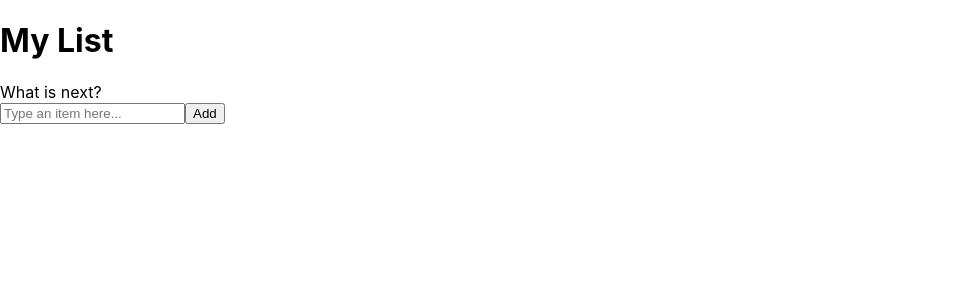
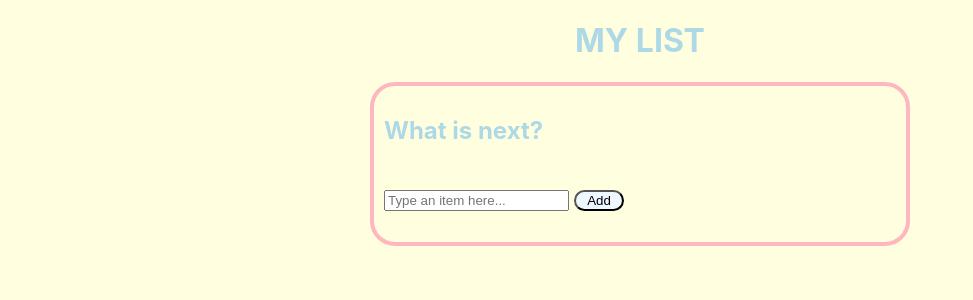
Before and after one commit to lyubomirakostovaa/to-do-list, a React (Create React App) app: page / in a window 1280 px wide. Shown: the top 300 px of the page, without its empty margins (0-973 px from the left). Built offline with nearby package versions, Linux system fonts and the light colour scheme.

Commit message:
Style elements

```diff
--- a/src/ToDoList.css
+++ b/src/ToDoList.css
@@ -0,0 +1,31 @@
+body {
+    background: lightyellow;
+}
+
+h1 {
+    text-align: center;
+    text-transform: uppercase;
+    color: lightblue;
+}
+
+h2{
+    color: lightblue;
+}
+
+.list{
+    border: 4px solid lightpink;
+    margin: auto;
+    width: 40%;
+    padding: 10px;
+    border-radius: 25px;
+}
+
+button{
+    background: aliceblue;
+    width: 50px;
+    margin: 5px;
+    border-radius: 25px;
+}
+button.delete{
+    width:auto;
+}
--- a/src/ToDoList.js
+++ b/src/ToDoList.js
@@ -24,12 +24,15 @@ class ToDoList extends Component {
         };
 
         let newList = [...this.state.list];
+
+        if (newItem.value !== "") {
             newList.push(newItem);
 
             this.setState({
                               list: newList,
                               item: ""
                           });
+        }
     }
 
     deleteItem(id) {
@@ -47,7 +50,8 @@ class ToDoList extends Component {
         return (
             <div>
                 <h1>My List</h1>
-                <label>What is next? </label>
+                <div className="list">
+                    <h2>What is next? </h2>
                     <br/>
                     <input
                         type="text"
@@ -64,7 +68,9 @@ class ToDoList extends Component {
                                                  return (
                                                      <li key={item.id}>
                                                          {item.value}
-                                                     <button onClick={() => this.deleteItem(item.id)}>x</button>
+                                                         <button className="delete"
+                                                                 onClick={() => this.deleteItem(item.id)}>x
+                                                         </button>
                                                      </li>
                                                  )
                                              }
@@ -72,6 +78,7 @@ class ToDoList extends Component {
                         }
 
                     </ul>
+                </div>
 
             </div>
         );
--- a/src/index.js
+++ b/src/index.js
@@ -1,13 +1,11 @@
 import React from 'react';
 import ReactDOM from 'react-dom';
 import './index.css';
-import App from './App';
 import ToDoList from './ToDoList';
 import reportWebVitals from './reportWebVitals';
 
 ReactDOM.render(
   <React.StrictMode>
-    {/*<App />*/}
       <ToDoList />
   </React.StrictMode>,
   document.getElementById('root')
```
Lines whose indentation alone changed are shown as unchanged.
